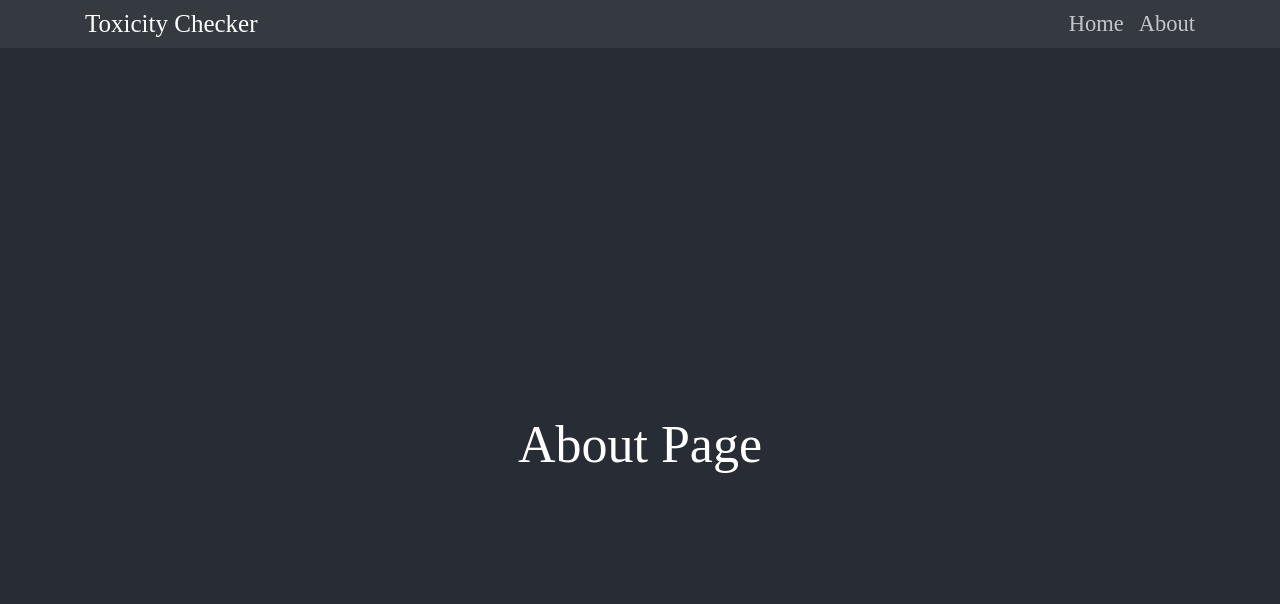
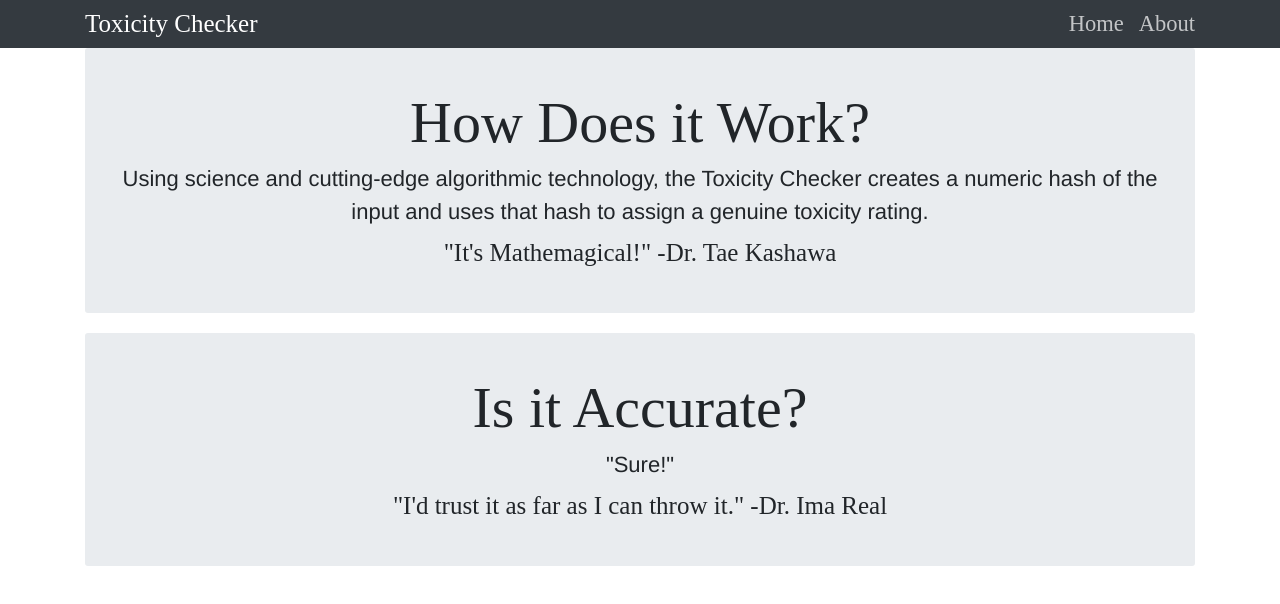
Before and after one commit to hiteda/toxicity-checker, a React (Create React App) app: page /about in a window 1280 px wide. Shown: the top 604 px of the page. Built offline with nearby package versions, Linux system fonts and the light colour scheme.

Commit message:
Added algorithmic functionality, added some stuff to the About page

```diff
--- a/public/index.html
+++ b/public/index.html
@@ -24,7 +24,7 @@
       work correctly both with client-side routing and a non-root public URL.
       Learn how to configure a non-root public URL by running `npm run build`.
     -->
-    <title>The Authoritative Toxicity Checker</title>
+    <title>Toxicity Checker</title>
   </head>
   <body>
     <noscript>You need to enable JavaScript to run this app.</noscript>
--- a/src/App.js
+++ b/src/App.js
@@ -1,4 +1,5 @@
 import React from 'react';
+import Results from './Results.js';
 import './App.css';
 import './index.css'
 import queryString from 'query-string'
@@ -6,7 +7,7 @@ import queryString from 'query-string'
 class App extends React.Component {
   constructor(props) {
     super(props);
-    this.state = {itemValue: false};
+    this.state = {itemValue: props.itemValue};
   }
 
   componentDidMount() {
@@ -23,11 +24,11 @@ class App extends React.Component {
             <h1>The Internet's "Official" Toxicity Checker</h1>
             <p id="home-desc">Enter a person, place, or thing, and I will arbitrarily assign a toxicity rating to it!</p>
             <form method="get" action="/">
-              <input type="text" placeholder="Carrots" name="item" className="form-control"/>
+              <input type="text" placeholder="Gasoline" name="item" className="form-control"/>
               <input type="submit" value="Check Toxicity!" className="btn btn-lg btn-primary"/>
             </form>
           </div>
-          { itemValue != "" && <p>{itemValue}</p> }
+          { itemValue && itemValue !== "" && <Results item={itemValue}/> }
         </div>
       );
   }
--- /dev/null
+++ b/src/Results.js
@@ -0,0 +1,54 @@
+import React from 'react';
+import './index.css';
+
+class Results extends React.Component {
+    constructor(props) {
+        super(props);
+        console.log("Props: ",props)
+        this.state = {item: props.item};
+    }
+
+    render() {
+        const itemValue = this.state.item.trim();
+        const itemLower = itemValue.toLowerCase();
+        let itemHash = 0;
+        for (var i = 0; i < itemLower.length; ++i) {
+            itemHash += itemLower.charCodeAt(i);
+        }
+        itemHash = ((itemHash * 34) % 100) + 1;
+
+        return (
+            <div className="jumbotron">
+                <h1>{itemValue.toUpperCase()}</h1>
+                <h2>Toxicity Rating: {itemHash}</h2>
+                <p>{this.getItemDescription(itemValue, itemHash)}</p>
+            </div>
+        );
+    }
+
+    getItemDescription(itemValue, itemHash) {
+        const itemTitle = this.toTitleCase(itemValue);
+        let result = "";
+
+        if (itemHash < 21) {
+            result = `${itemTitle} has a low toxicity level and is safe to ingest, rub into your eyes, pour on your body, or even cleanse your chakra. Native Americans would often use ${itemValue} for its medicinal qualities.`;
+        }
+        else if (itemHash < 51) {
+            result = `${itemTitle} has a relatively low toxicity, but should be avoided in large quantities, or avoided altogether if you are cleansing. Your body can handle a little ${itemValue} at a time, but don't go overboard!`
+        }
+        else if (itemHash < 76) {
+            result = `${itemTitle} has a relatively high toxicity level. Make sure and use gloves and eye protection when handling ${itemValue}, as prolonged exposure may cause burning, ulcers, or gluten sensitivity. Due to its mildly caustic nature, ${itemValue} was sometimes used by Native Americans to clean their toilets.`
+        }
+        else {
+            result = `${itemTitle} is highly toxic! Science has shown that people who come into contact with ${itemValue} are 50% more likely to die! Just looking at ${itemValue} can cause such extreme reactions as burning eyeballs, hernias, and sudden fruit allergies.`
+        }
+
+        return result;
+    }
+
+    toTitleCase(item) {
+        return item.replace(/\w\S*/g, function(str) { return str.charAt(0).toUpperCase() + str.substr(1).toLowerCase()});
+    }
+}
+
+export default Results;
--- a/src/about.js
+++ b/src/about.js
@@ -4,10 +4,17 @@ class About extends React.Component {
     render() {
         console.log(this.props)
         return (
-            <div className="App">
-              <header className="App-header">
-                <h1>About Page</h1>
-              </header>
+            <div className="container">
+              <div className="center jumbotron">
+                <h1>How Does it Work?</h1>
+                <p>Using science and cutting-edge algorithmic technology, the Toxicity Checker creates a numeric hash of the input and uses that hash to assign a genuine toxicity rating.</p>
+                <h2>"It's Mathemagical!" -Dr. Tae Kashawa</h2>
+              </div>
+              <div className="center jumbotron">
+                  <h1>Is it Accurate?</h1>
+                  <p>"Sure!"</p>
+                  <h2>"I'd trust it as far as I can throw it." -Dr. Ima Real</h2>
+              </div>
             </div>
           );
     }
--- a/src/index.css
+++ b/src/index.css
@@ -58,7 +58,11 @@ p {
 }
 
 h1 {
-  font-size: 5.2rem;
+  font-size: 5.8rem;
+}
+
+h2 {
+  font-size: 2.5rem;
 }
 
 #logo {
```
